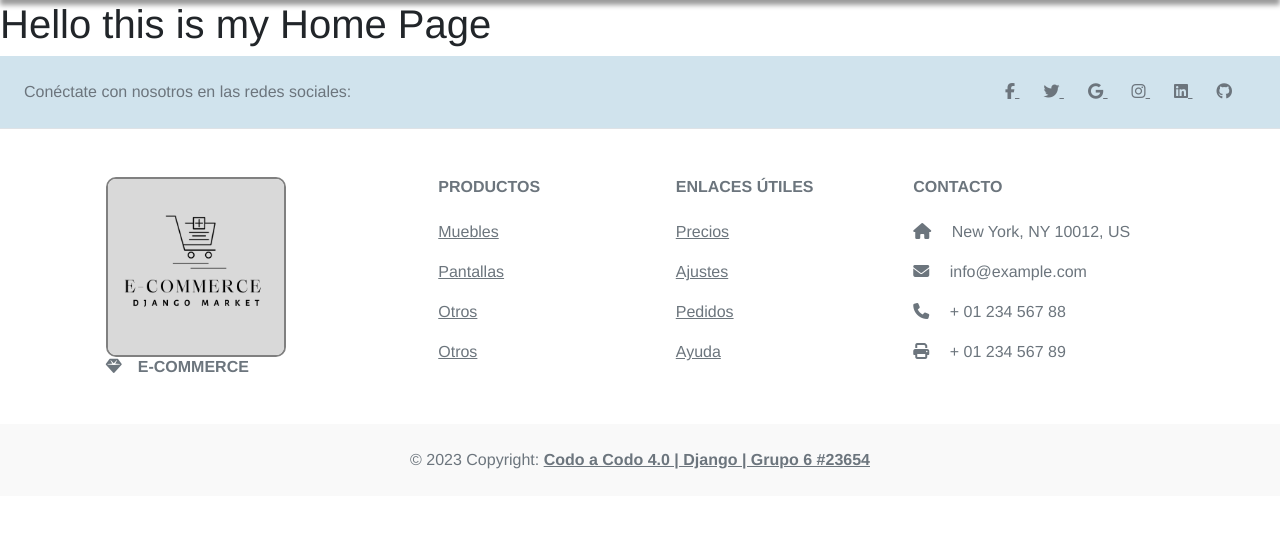
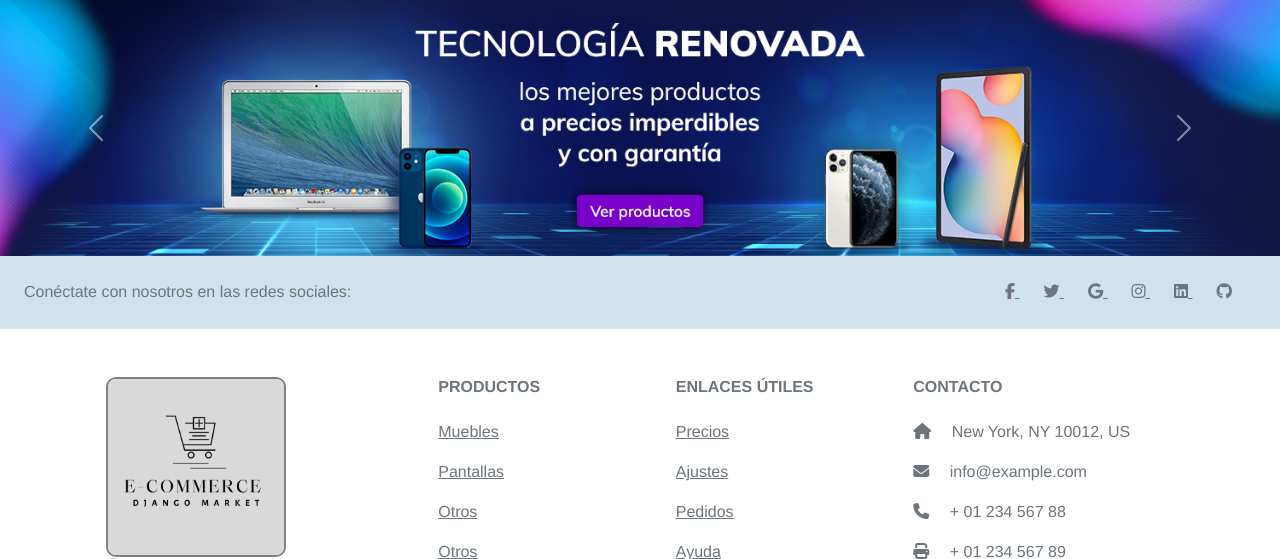
Before and after one commit to DiegoGomezcor4/proyectodjango, a Django app: page / in a window 1280 px wide. Shown: the part 126-685 px from the top of the page. Before the commit the page ends 595 px from the top, so only its background shows below. Run offline with Django 4.2, Linux system fonts and the light colour scheme; some libraries are stand-ins or nearby versions.

Commit message:
agregado carrousel

```diff
--- a/core/static/css/contact.css
+++ b/core/static/css/contact.css
@@ -1,5 +1,5 @@
 
 .formulario {
-    background-color: lightgray;
+    background-color: lightblue;
     padding-top: 10px;
 }
--- a/core/templates/home.html
+++ b/core/templates/home.html
@@ -1,11 +1,34 @@
 {% extends 'master.html'%}
-
+{% load static %}
 
 {% block title %} Home {% endblock %}
-
+{% block extra_css %}
+    <link rel="stylesheet" href="{% static '/css/home.css' %}">
+{% endblock %}
 
 {% block content %}
 
-<h1>Hello this is my Home Page</h1>
+<!-- carrousel -->
+<div id="carouselExampleAutoplaying" class="carousel slide" data-bs-ride="carousel">
+    <div class="carousel-inner">
+      <div class="carousel-item active">
+        <img src="{% static '/img/carrousel/banner-1.09230b108339.jpg' %}" class="d-block w-100" alt="...">
+      </div>
+      <div class="carousel-item">
+        <img src="{% static '/img/carrousel/banner-2.cfa682ec5d7d.jpg' %}" class="d-block w-100" alt="...">
+      </div>
+      <div class="carousel-item">
+        <img src="{% static '/img/carrousel/banner-3.1883c0f0a1c1.jpg' %}" class="d-block w-100" alt="...">
+      </div>
+    </div>
+    <button class="carousel-control-prev" type="button" data-bs-target="#carouselExampleAutoplaying" data-bs-slide="prev">
+      <span class="carousel-control-prev-icon" aria-hidden="true"></span>
+      <span class="visually-hidden">Previous</span>
+    </button>
+    <button class="carousel-control-next" type="button" data-bs-target="#carouselExampleAutoplaying" data-bs-slide="next">
+      <span class="carousel-control-next-icon" aria-hidden="true"></span>
+      <span class="visually-hidden">Next</span>
+    </button>
+  </div>
 
 {% endblock %}
--- a/core/templates/master.html
+++ b/core/templates/master.html
@@ -12,7 +12,7 @@
     <script src="https://kit.fontawesome.com/76b20e1d7a.js" crossorigin="anonymous"></script>
     {% block extra_css %}{% endblock %}
 
-    <title>{% block title %} {% endblock %}</title>
+    <title>{% block title %}{% endblock %}</title>
   </head>
 
   <body>
```
Also changed, not shown: core/static/css/home.css (added), core/static/img/carrousel/banner-1.09230b108339.jpg (added), core/static/img/carrousel/banner-2.cfa682ec5d7d.jpg (added), core/static/img/carrousel/banner-3.1883c0f0a1c1.jpg (added), core/static/img/carrousel/banner-4.97b9c3e417c8.jpg (added), core/static/img/carrousel/banner-5.253a55bbcb23.jpg (added), core/static/img/carrousel/banner-6.283963aaf871.jpg (added).
